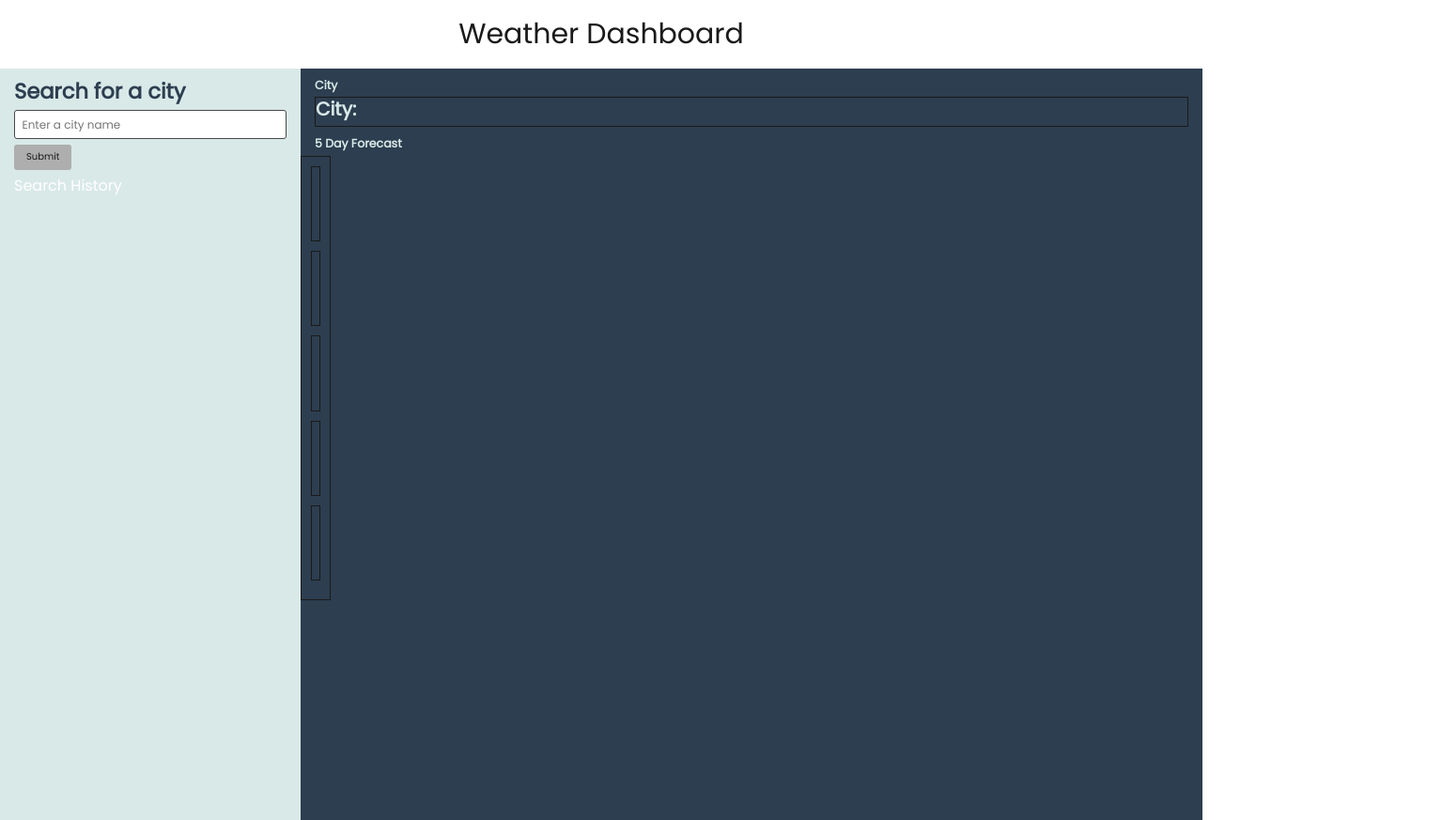
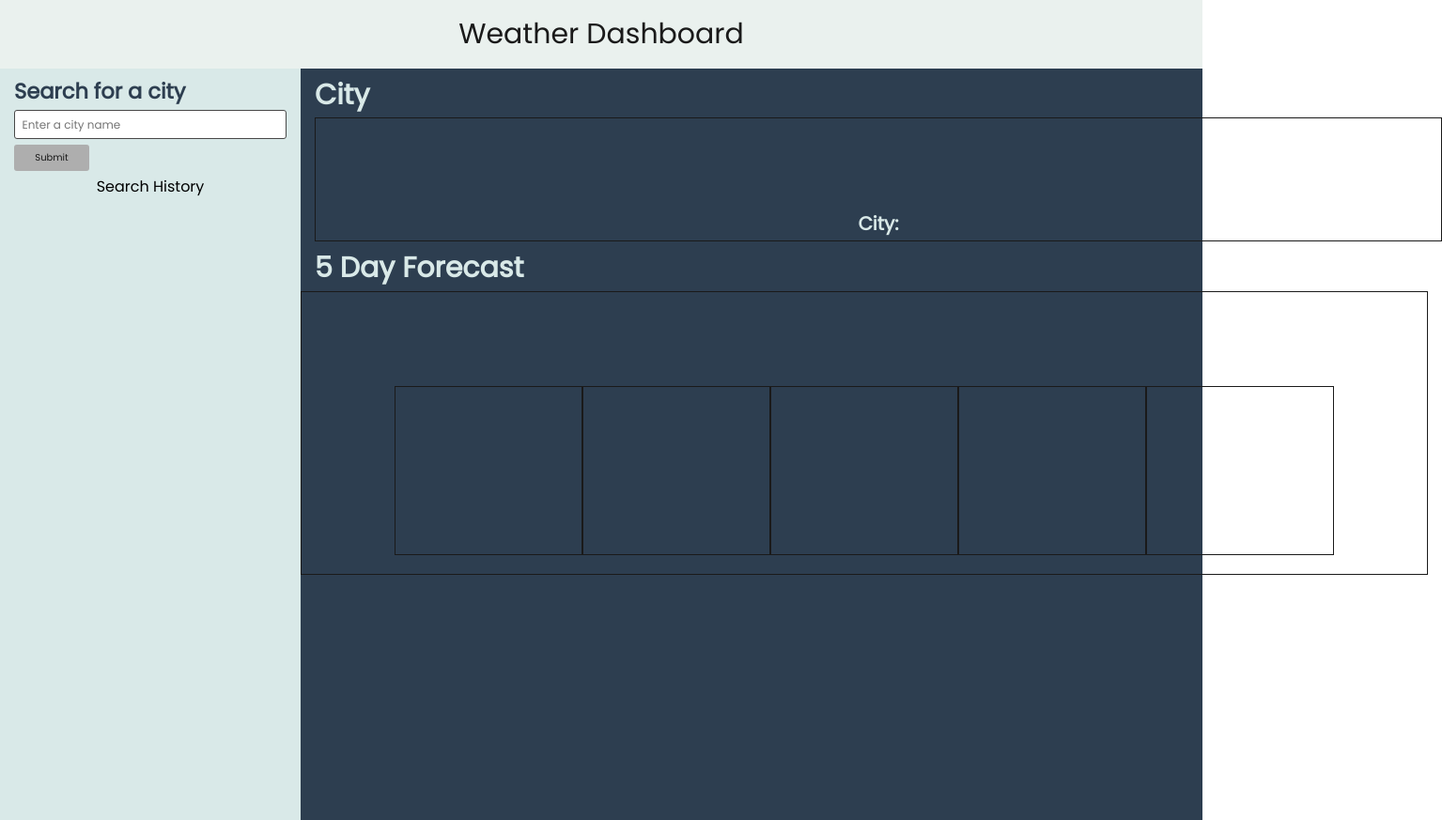
Before and after one commit to LanguageBytes/Weather-Dashboard, a plain HTML site: page index.html in a window 1280 px wide. Shown: the whole page at 94% size, 1535 px wide, since content can reach past the window. Drawn offline with nearby package versions, Linux system fonts and the light colour scheme.

Commit message:
playing with different formatting options, bootstrap added

```diff
--- a/style.css
+++ b/style.css
@@ -15,10 +15,11 @@ body {
     font-weight: 700;
   }
 
-  .submit-btn {
+  .btn {
     padding: 2%;
     justify-content: center;
     display: flex;
+    width: 8rem;
   }
 
 
@@ -27,4 +28,35 @@ body {
       font-size: 3rem;
       text-align: center;
       padding: 1.5rem;
+      background-color: rgb(234, 241, 238);
+      display: flex;
+      justify-content: center;
   }
+
+  .text-align-center {
+      text-align: center;
+  }
+
+
+  .card-deck {
+
+    width: 100rem;
+    display: flex;
+    justify-content: center;
+  }
+
+  .card {
+
+    width: 120rem;
+    display: flex;
+    padding-top: 10rem;
+    justify-content: center;
+  }
+
+  .card-title {
+    font-size: 3rem;
+  }
+
+  #city-search-history {
+    color:black;
+  }
```
